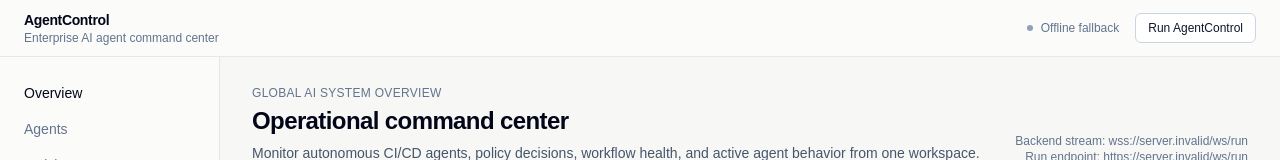
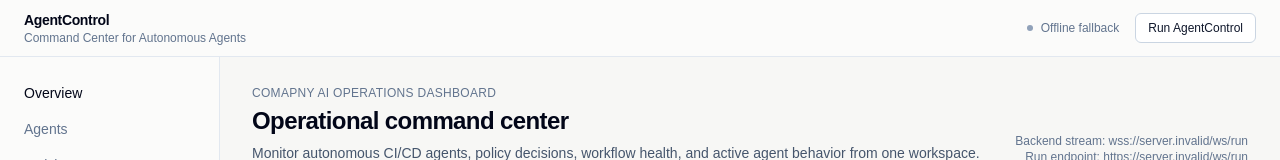
Before and after one commit to hkadakia05/nvidiahackaclaw, a Next.js app: page / in a window 1280 px wide. Shown: the top 160 px of the page. Built offline with nearby package versions, Linux system fonts and the light colour scheme; no server answers.

Commit message:
update fornt

```diff
--- a/components/AgentControlDashboard.tsx
+++ b/components/AgentControlDashboard.tsx
@@ -51,7 +51,7 @@ export default function AgentControlDashboard() {
         <div className="mb-6 flex items-end justify-between gap-8">
           <div>
             <p className="mb-1 text-xs font-medium uppercase tracking-wide text-slate-500">
-              Global AI system overview
+              Comapny AI operations dashboard
             </p>
 
             <h1 className="text-2xl font-semibold tracking-tight">
--- a/components/PageFrame.tsx
+++ b/components/PageFrame.tsx
@@ -38,7 +38,7 @@ export default function PageFrame({
           <div>
             <h1 className="text-sm font-semibold tracking-tight">AgentControl</h1>
             <p className="text-xs text-slate-500">
-              Enterprise AI agent command center
+              Command Center for Autonomous Agents
             </p>
           </div>
 
```
Also changed, not shown: 1 other file (tests, documents, lock files or other folders).
